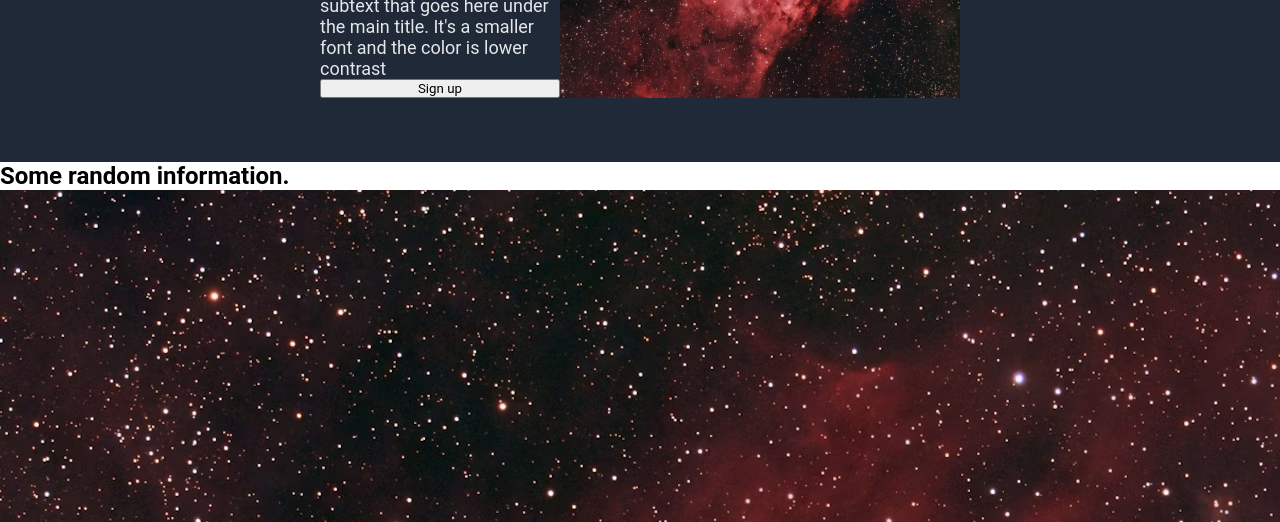
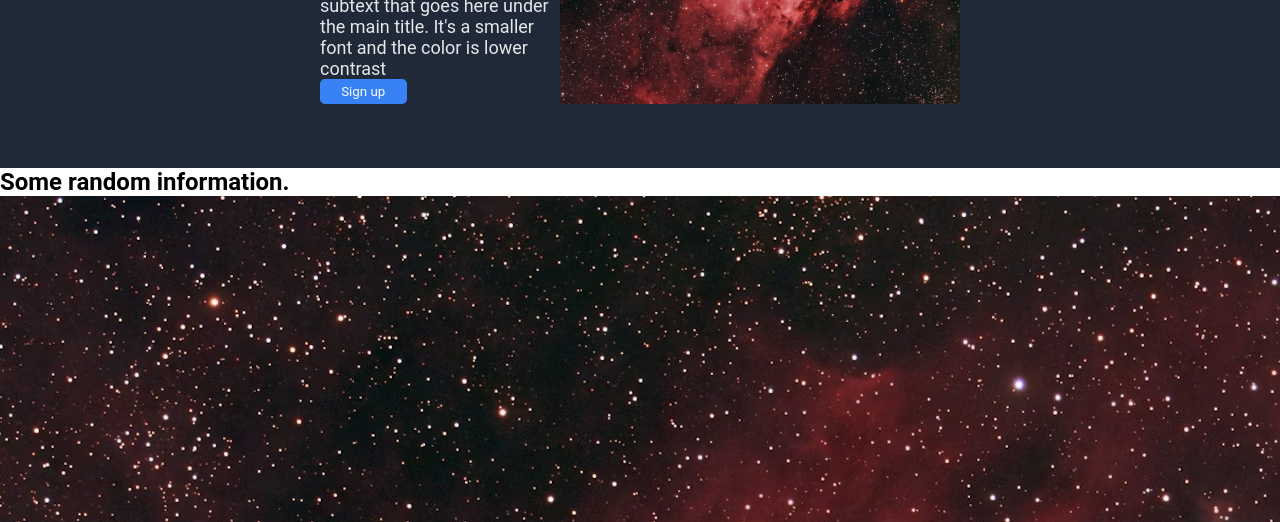
Before and after one commit to replakcan/foundations-landing-page, a plain HTML site: page index.html in a window 1280 px wide. Shown: the part 278-800 px from the top of the page. Drawn offline with Linux system fonts and the light colour scheme.

Commit message:
Adds button css

```diff
--- a/style.css
+++ b/style.css
@@ -80,11 +80,22 @@ nav {
   aspect-ratio: 2/1;
   object-fit: cover;
 }
+
+button {
+  background-color: var(--chevyBlue);
+  color: var(--whiteish);
+  padding: 0.2rem 1.2rem;
+  border-radius: 0.3rem;
+  border-style: solid;
+  max-width: fit-content;
 }
 
-.secondary-text {
-    font-size: 18px;
-    color: #e5e7eb;
+.primary-btn {
+  border-color: var(--chevyBlue);
+}
+
+.secondary-btn {
+  border-color: var(--whiteish);
 }
 
 .header-item {
```
